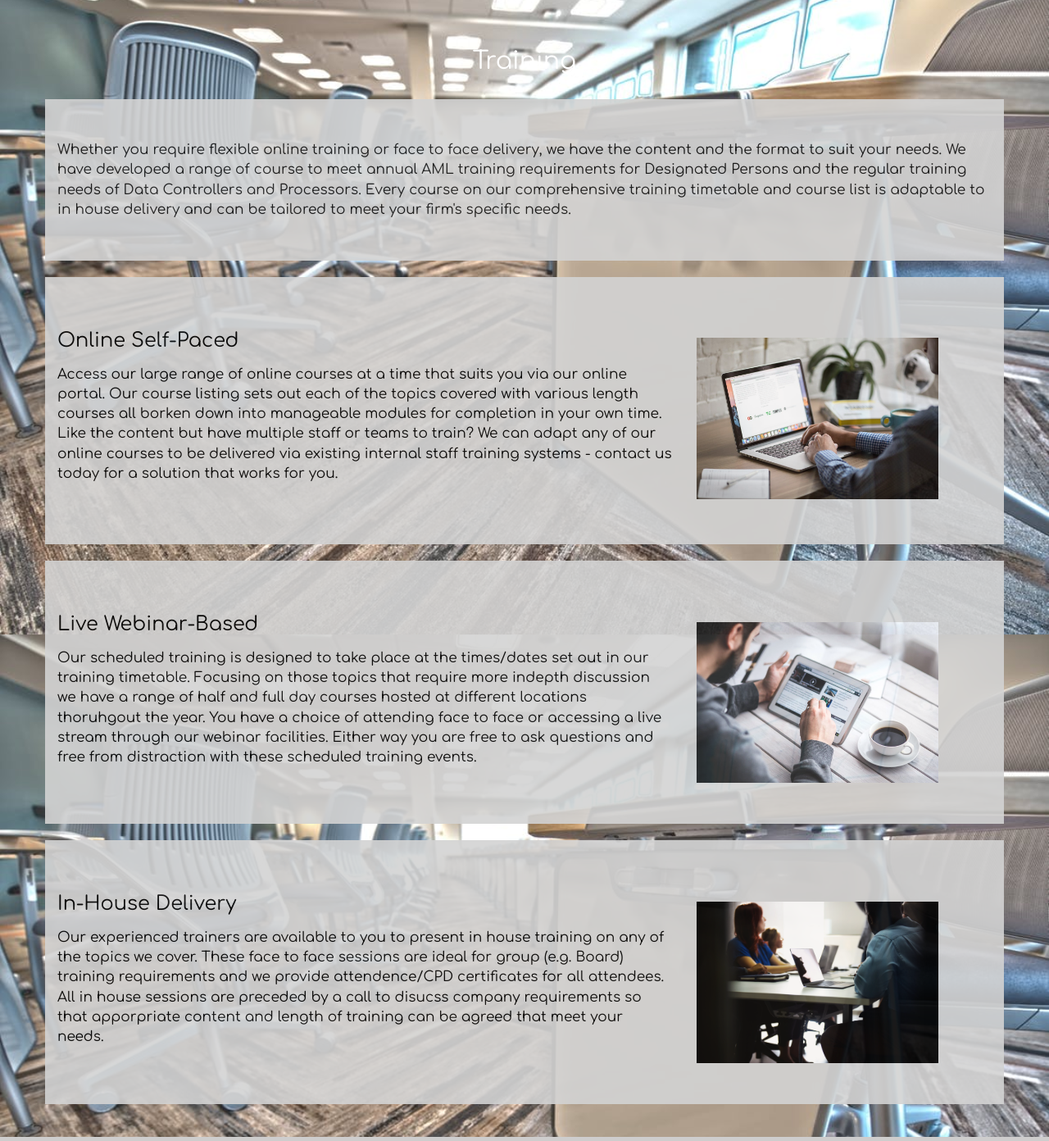
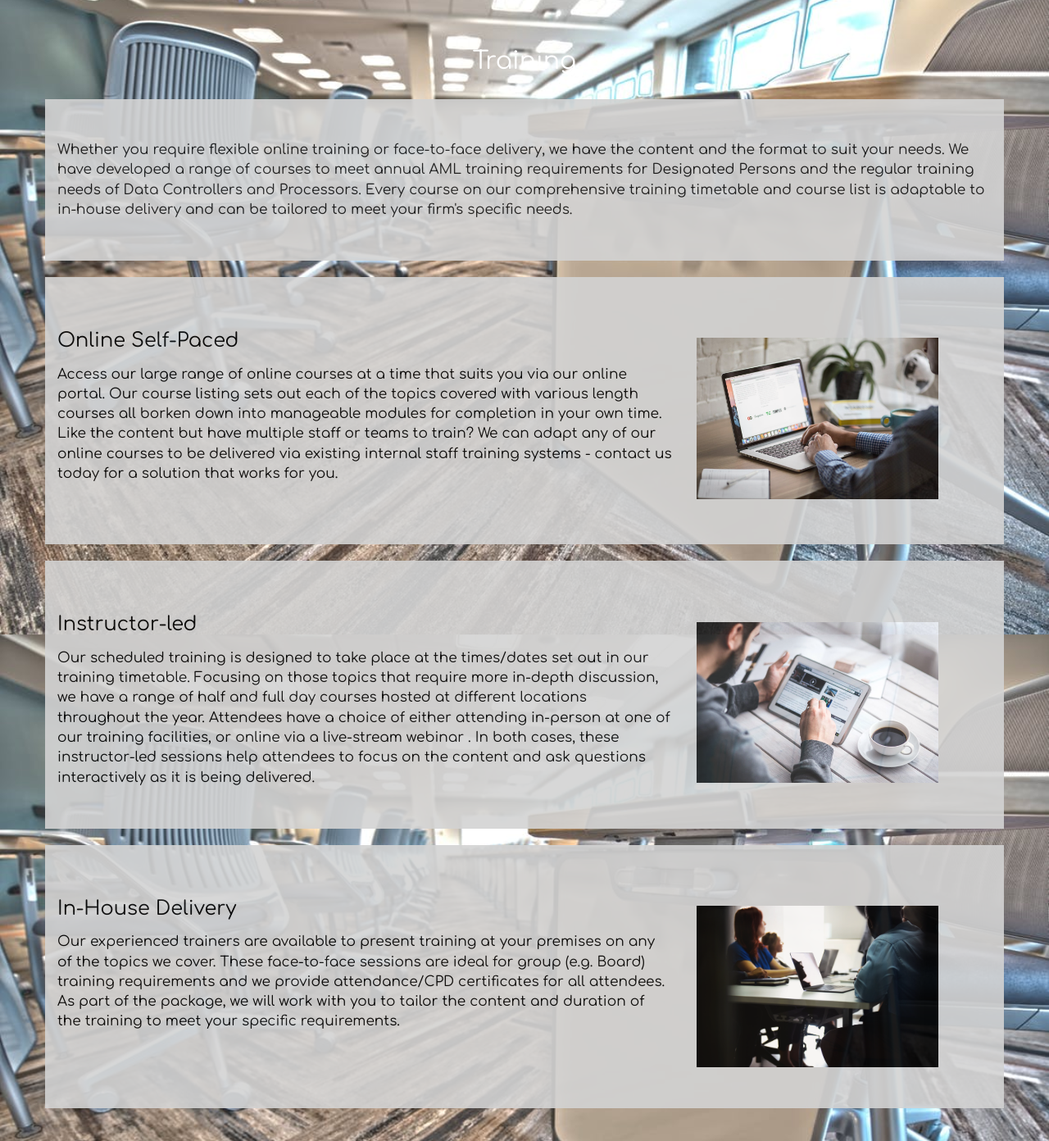
Before and after one commit to marksdel/regsol-web, a PHP site: page /training.php in a window 1280 px wide. Shown: the part 80-1472 px from the top of the page at 82% size. Run offline with PHP 8.4, Linux system fonts and the light colour scheme.

Commit message:
Changes to wording for training

```diff
--- a/training.php
+++ b/training.php
@@ -45,7 +45,7 @@
 		<h2> Training</h2>
 		<div class="container training-insert">
 			<div class="col-sm-12 text-left training-insert">
-				Whether you require flexible online training or face to face delivery, we have the content and the format to suit your needs. We have developed a range of course to meet annual AML training requirements for Designated Persons and the regular training needs of Data Controllers and Processors. Every course on our comprehensive training timetable and course list is adaptable to in house delivery and can be tailored to meet your firm's specific needs.
+				Whether you require flexible online training or face-to-face delivery, we have the content and the format to suit your needs. We have developed a range of courses to meet annual AML training requirements for Designated Persons and the regular training needs of Data Controllers and Processors. Every course on our comprehensive training timetable and course list is adaptable to in-house delivery and can be tailored to meet your firm's specific needs.
 			</div>
 		</div>
 		<br>
@@ -63,8 +63,8 @@
 		<br>
 		<div class="container training-insert">
 			<div class="col-sm-8 col-sm-8 text-left ">
-				<h3 class="text-left">Live Webinar-Based</h3>
-				Our scheduled training is designed to take place at the times/dates set out in our training timetable. Focusing on those topics that require more indepth discussion we have a range of half and full day courses hosted at different locations thoruhgout the year. You have a choice of attending face to face or accessing a live stream through our webinar facilities. Either way you are free to ask questions and free from distraction with these scheduled training events.
+				<h3 class="text-left">Instructor-led</h3>
+				Our scheduled training is designed to take place at the times/dates set out in our training timetable. Focusing on those topics that require more in-depth discussion, we have a range of half and full day courses hosted at different locations throughout the year. Attendees have a choice of either attending in-person at one of our training facilities, or online via a live-stream webinar . In both cases, these instructor-led sessions help attendees to focus on the content and ask questions interactively as it is being delivered.
 
 			</div>
 			<div class="col-sm-4 col-sm-4 centered-column">
@@ -77,7 +77,7 @@
 		<div class="container training-insert">
 			<div class="col-sm-8 col-sm-8 text-left ">
 				<h3 class="text-left">In-House Delivery</h3>
-				Our experienced trainers are available to you to present in house training on any of the topics we cover. These face to face sessions are ideal for group (e.g. Board) training requirements and we provide attendence/CPD certificates for all attendees. All in house sessions are preceded by a call to disucss company requirements so that apporpriate content and length of training can be agreed that meet your needs.
+				Our experienced trainers are available to present training at your premises on any of the topics we cover. These face-to-face sessions are ideal for group (e.g. Board) training requirements and we provide attendance/CPD certificates for all attendees. As part of the package, we will work with you to tailor the content and duration of the training to meet your specific requirements.
 			</div>
 			<div class="col-sm-4 col-sm-4 centered-column">
 				<br>
```
